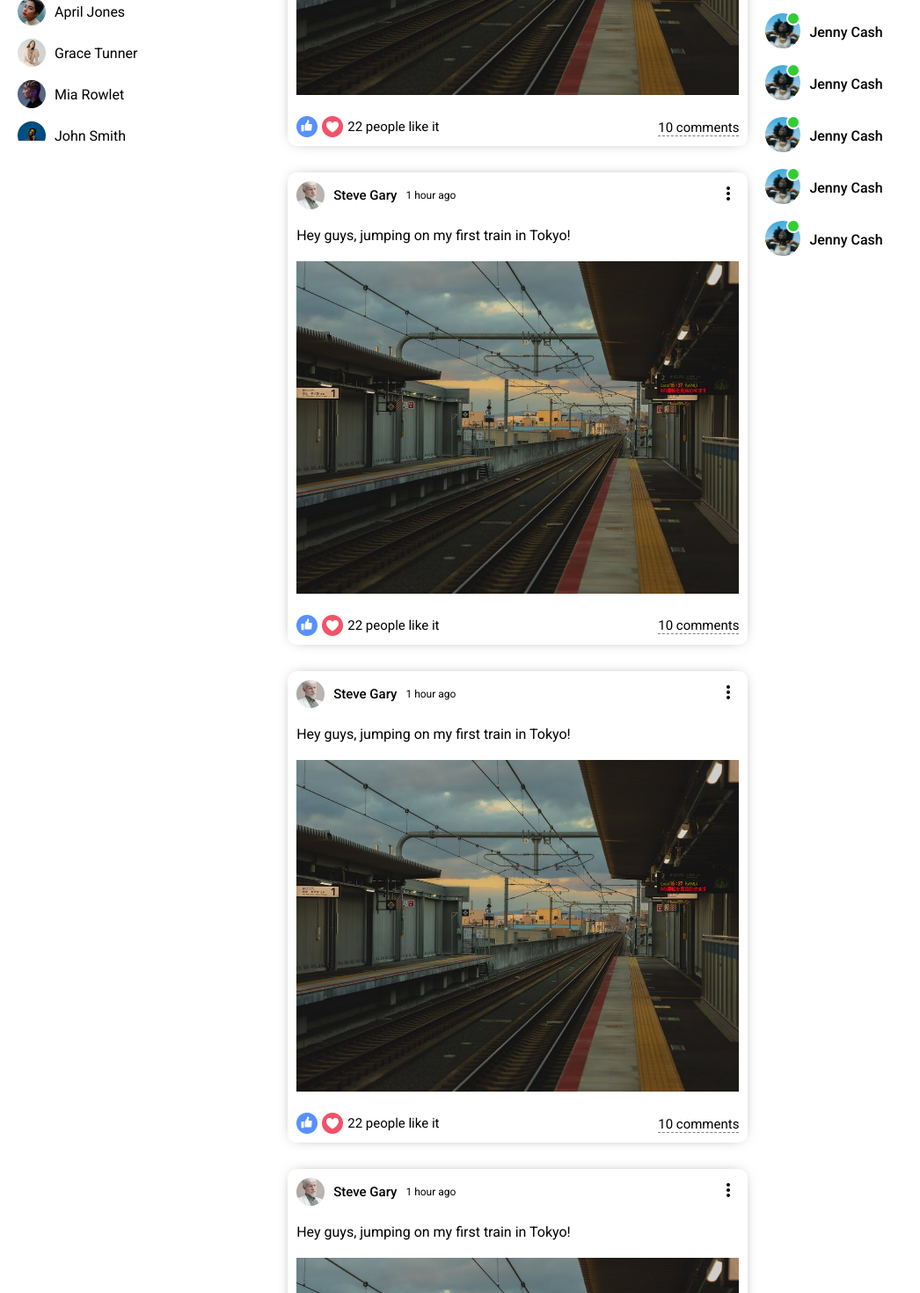
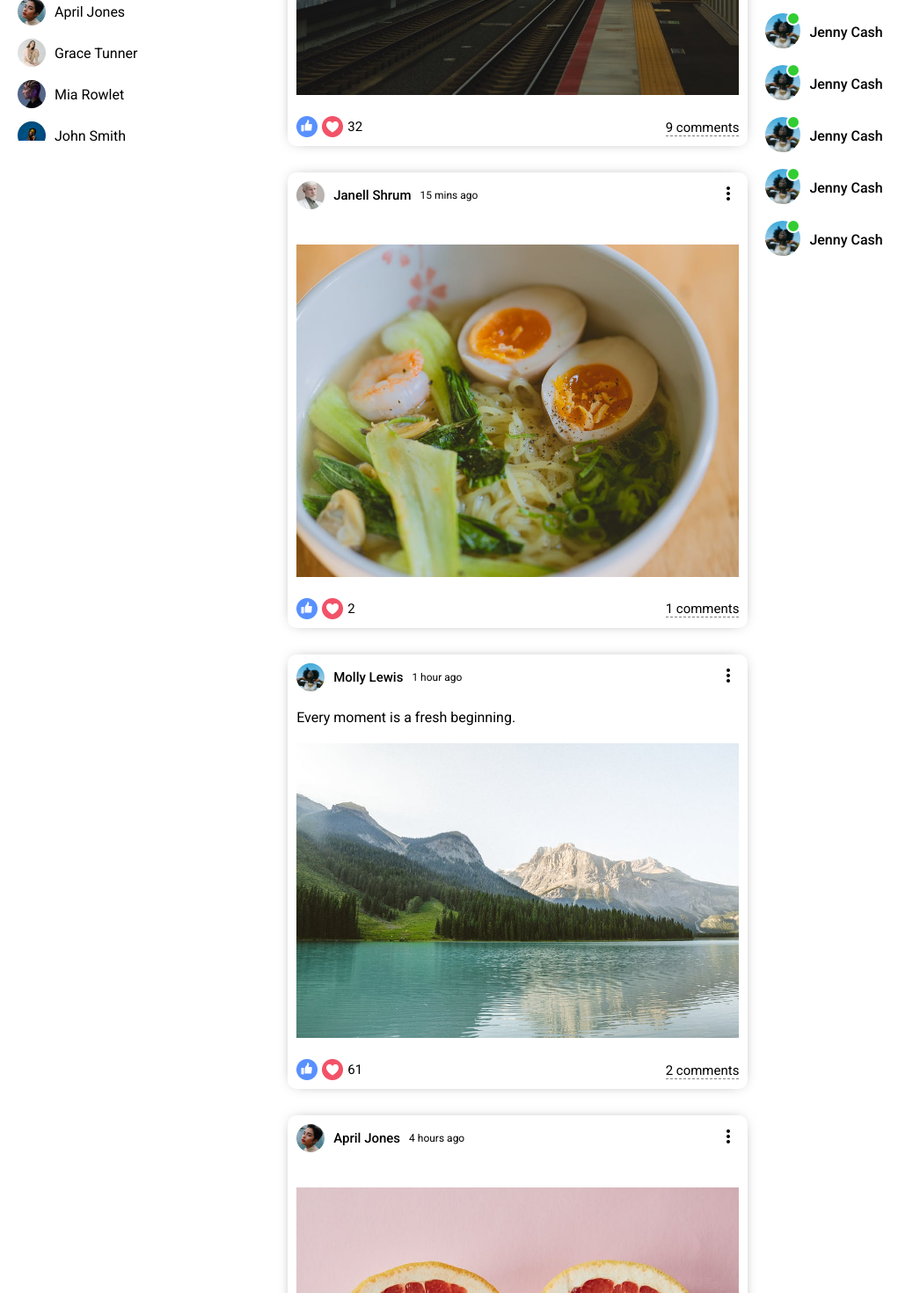
Before and after one commit to AJPascoe/SocialMediaApp-UI, a React (Create React App) app: page / in a window 1280 px wide. Shown: the part 640-2110 px from the top of the page at 88% size, without its empty margins (0-1046 px from the left). Built offline with nearby package versions, Linux system fonts and the light colour scheme; a web font is replaced by a local one.

Commit message:
dummy data added

```diff
--- a/src/components/feed/Feed.jsx
+++ b/src/components/feed/Feed.jsx
@@ -1,20 +1,17 @@
 import Post from "../post/Post";
 import Share from "../share/Share";
 import "./feed.css";
+import {Posts} from "../../dummyData";
 
 export default function Feed() {
     return (
         <div className="feed">
             <div className="feedWrapper">
                 <Share />
-                <Post/>
-                <Post/>
-                <Post/>
-                <Post/>
-                <Post/>
-                <Post/>
-                <Post/>
-                <Post/>
+                {Posts.map ((p)=>(
+                <Post key={p.id} post ={p}/>
+                ))}
+
 
             </div>
         </div>
--- a/src/components/post/Post.jsx
+++ b/src/components/post/Post.jsx
@@ -1,33 +1,36 @@
 import "./post.css";
 import {MoreVert} from "@material-ui/icons"
+import {Users} from "../../dummyData";
 
-export default function Post() {
+export default function Post({post}) {
+
+
     return (
         <div className="post">
             <div className="postWrapper">
                 <div className="postTop">
                     <div className="postTopLeft">
-                        <img className="postProfileImg" src="/assets/person/2.jpeg" alt="" />
-                        <span className="postUsername">Steve Gary</span>
-                        <span className="postDate">1 hour ago</span>
+                        <img className="postProfileImg" src={Users.filter((u)=>u.id=== post.userId)[0].profilePicture} alt="" />
+                        <span className="postUsername">{Users.filter((u)=>u.id=== post.userId)[0].username}</span>
+                        <span className="postDate">{post.date}</span>
                     </div>
                     <div className="postTopRight">
                         <MoreVert/>
                     </div>
                 </div>
                 <div className="postCenter">
-                    <span className="postText">Hey guys, jumping on my first train in Tokyo!</span>
-                    <img className="postImg" src="assets/post/1.jpeg" alt="" />
+                    <span className="postText">{post?.desc}</span>
+                    <img className="postImg" src={post.photo} alt="" />
                 </div>
                 <div className="postBottom">
                     <div className="postBottomLeft">
                         <img className="likeIcon" src="assets/like.png" alt="" />
                         <img className="likeIcon" src="assets/heart.png" alt="" />
-                        <span className="postLikeCounter">22 people like it</span>
+                        <span className="postLikeCounter">{post.like}</span>
 
                     </div>
                     <div className="postBottomRight">
-                        <span className="postCommentText">10 comments</span>
+                        <span className="postCommentText">{post.comment} comments</span>
                     </div>
 
                 </div>
--- /dev/null
+++ b/src/dummyData.js
@@ -0,0 +1,139 @@
+export const Users = [
+    {
+      id:1,
+      profilePicture: "assets/person/1.jpeg",
+      username: "Jane Smith",
+    },
+    {
+      id:2,
+      profilePicture: "assets/person/2.jpeg",
+      username: "Janell Shrum",
+    },
+    {
+      id:3,
+      profilePicture: "assets/person/3.jpeg",
+      username: "Molly Lewis",
+    },
+    {
+      id:4,
+      profilePicture: "assets/person/4.jpeg",
+      username: "April Jones",
+    },
+    {
+      id:5,
+      profilePicture: "assets/person/5.jpeg",
+      username: "Grace Turner",
+    },
+    {
+      id:6,
+      profilePicture: "assets/person/6.jpeg",
+      username: "Mia Rowlet",
+    },
+    {
+      id:7,
+      profilePicture: "assets/person/7.jpeg",
+      username: "John Smith",
+    },
+    {
+      id:8,
+      profilePicture: "assets/person/8.jpeg",
+      username: "Kristen Thomas",
+    },
+    {
+      id:9,
+      profilePicture: "assets/person/9.jpeg",
+      username: "Molly Lewis",
+    },
+    {
+      id:10,
+      profilePicture: "assets/person/10.jpeg",
+      username: "Judy Williams",
+    },
+  ];
+
+  export const Posts = [
+    {
+      id: 1,
+      desc: "Love For All, Hatred For None.",
+      photo: "assets/post/1.jpeg",
+      date: "5 mins ago",
+      userId: 1,
+      like: 32,
+      comment: 9,
+    },
+    {
+      id: 2,
+      photo: "assets/post/2.jpeg",
+      date: "15 mins ago",
+      userId: 2,
+      like: 2,
+      comment: 1,
+    },
+    {
+      id: 3,
+      desc: "Every moment is a fresh beginning.",
+      photo: "assets/post/3.jpeg",
+      date: "1 hour ago",
+      userId: 3,
+      like: 61,
+      comment: 2,
+    },
+    {
+      id: 4,
+      photo: "assets/post/4.jpeg",
+      date: "4 hours ago",
+      userId: 4,
+      like: 7,
+      comment: 3,
+    },
+    {
+      id: 5,
+      photo: "assets/post/5.jpeg",
+      date: "5 hours ago",
+      userId: 5,
+      like: 23,
+      comment: 5,
+    },
+    {
+      id: 6,
+      photo: "assets/post/6.jpeg",
+      date: "1 day ago",
+      userId: 6,
+      like: 44,
+      comment: 6,
+    },
+    {
+      id: 7,
+      desc: "Never regret anything that made you smile.",
+      photo: "assets/post/7.jpeg",
+      date: "2 days ago",
+      userId: 7,
+      like: 52,
+      comment: 3,
+    },
+    {
+      id: 8,
+      photo: "assets/post/8.jpeg",
+      date: "3 days ago",
+      userId: 8,
+      like: 15,
+      comment: 1,
+    },
+    {
+      id: 9,
+      desc: "Change the world by being yourself.",
+      photo: "assets/post/9.jpeg",
+      date: "5 days ago",
+      userId: 9,
+      like: 11,
+      comment: 2,
+    },
+    {
+      id: 10,
+      photo: "assets/post/10.jpeg",
+      date: "1 week ago",
+      userId: 10,
+      like: 104,
+      comment: 12,
+    },
+  ];
```
